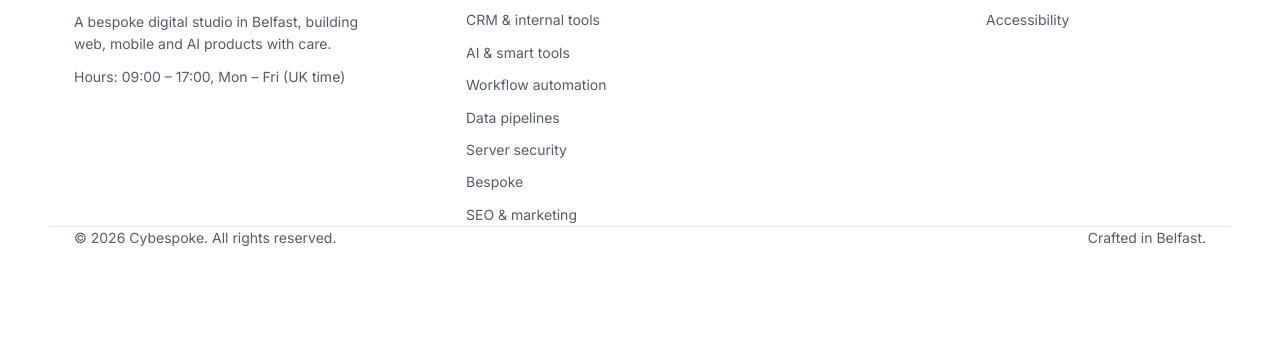
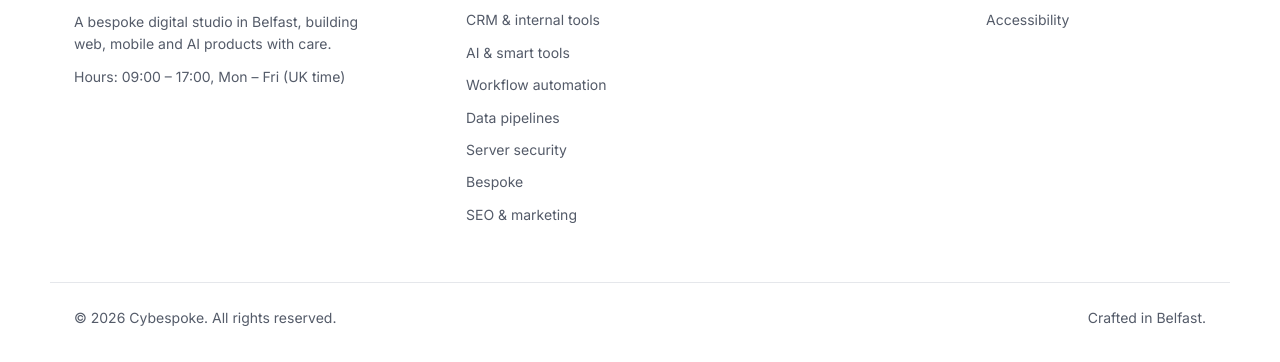
Before and after one commit to ehtesham-anwar/Cybespoke, a PHP site: page /index.php in a window 1280 px wide. Shown: the part 4838-5200 px from the top of the page. Before the commit the page ends 5084 px from the top, so only its background shows below. Run offline with PHP 8.4, Linux system fonts and the light colour scheme.

Commit message:
Redesign Work and Start pages; fix footer spacing
Co-Authored-By: Claude Opus 5.5 <noreply@anthropic.com>
Claude-Session: https://claude.ai/code/session_01AsGhF1x9KAVUhxqSy6BpfB

```diff
--- a/assets/css/site.css
+++ b/assets/css/site.css
@@ -387,7 +387,7 @@ body.menu-open { overflow: hidden; }
 .footer li + li { margin-top: 10px; }
 .footer ul a { color: var(--muted); transition: color .2s var(--ease); }
 .footer ul a:hover { color: var(--text); }
-.footer__bottom { display: flex; justify-content: space-between; gap: 16px; margin-top: 56px; padding-top: 24px; border-top: 1px solid var(--line); color: var(--muted); }
+.footer .footer__bottom { display: flex; justify-content: space-between; gap: 16px; margin-top: 56px; padding-top: 24px; border-top: 1px solid var(--line); color: var(--muted); }
 
 /* ---------- WhatsApp button (injected by global.js) ---------- */
 .wa-fab {
```
